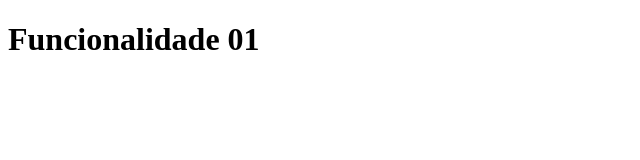
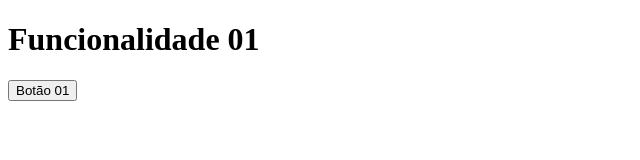
Before and after one commit to mario1414/Exercicio-Mario, a plain HTML site: page index.html in a window 1280 px wide. Shown: the whole page, without its empty margins (0-640 px from the left). Drawn offline with Linux system fonts and the light colour scheme.

Commit message:
feat/adicaoBotao01
wq

```diff
--- a/index.html
+++ b/index.html
@@ -1,12 +1,17 @@
 <!DOCTYPE html>
 <html lang="en">
+
 <head>
     <meta charset="UTF-8">
     <meta name="viewport" content="width=device-width, initial-scale=1.0">
     <meta http-equiv="X-UA-Compatible" content="ie=edge">
     <title>Document</title>
 </head>
+
 <body>
     <h1>Funcionalidade 01</h1>
+
+    <button>Botão 01</button>
 </body>
+
 </html>
```
